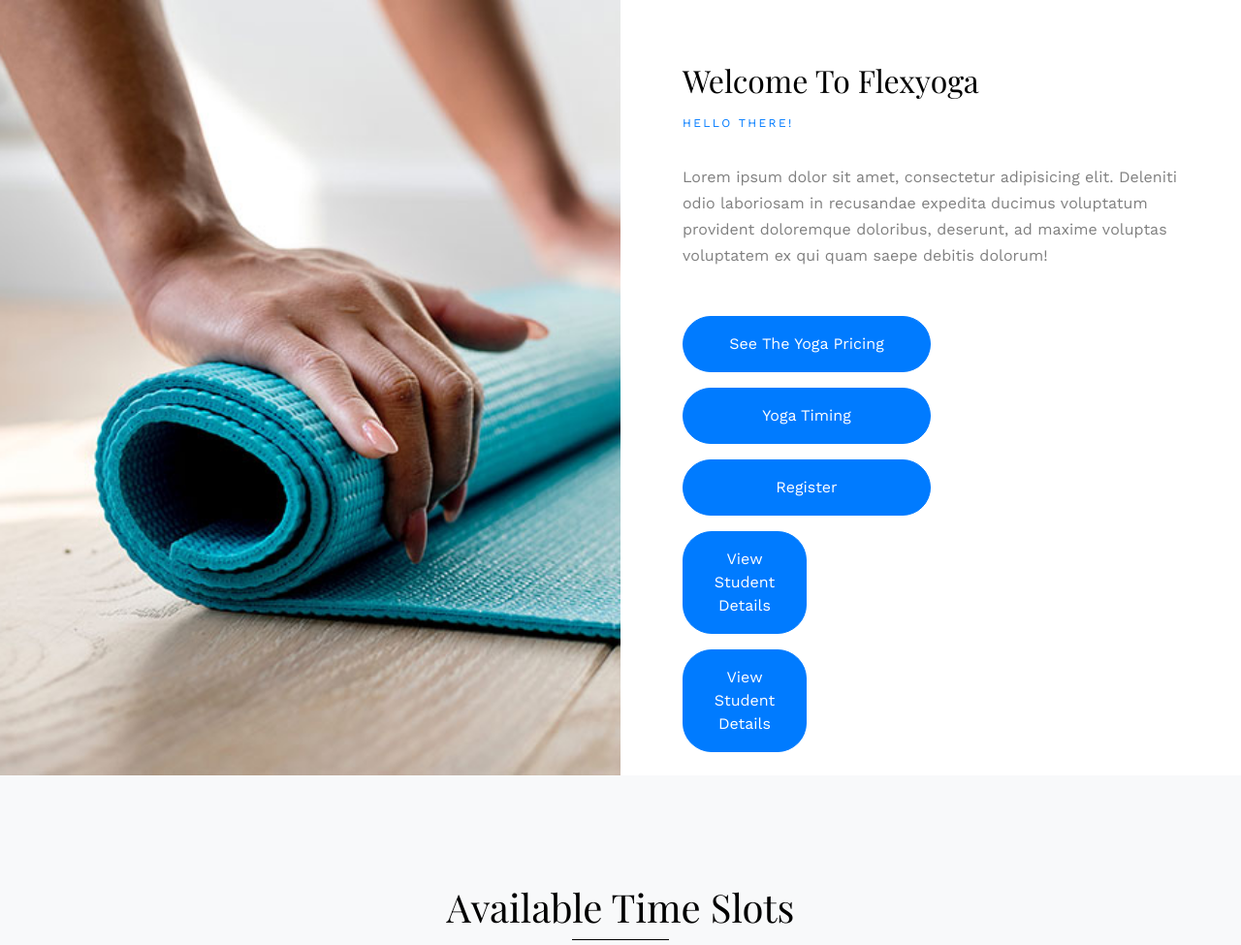
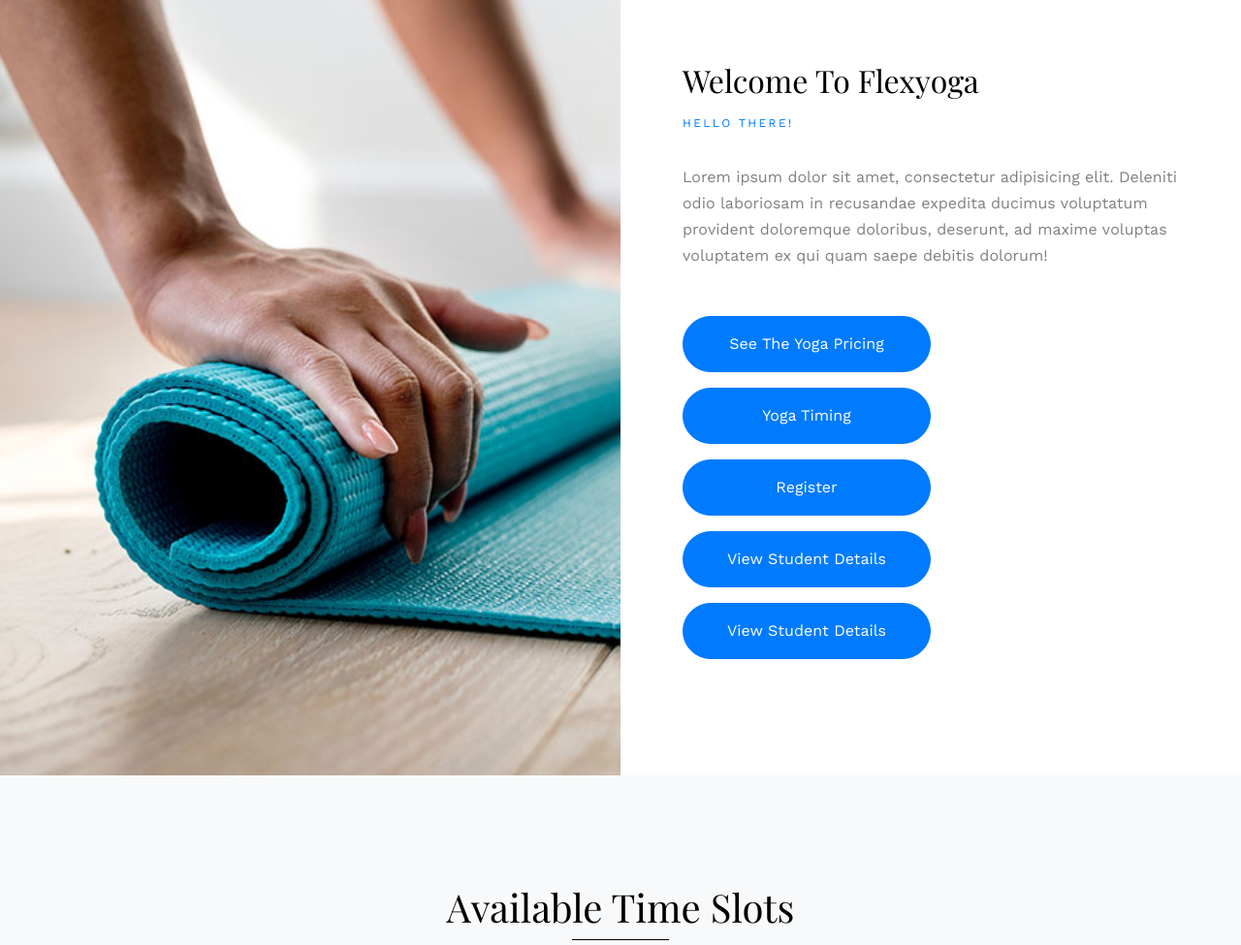
Before and after one commit to Sharatn7/Yoga-Studio-Management-System, a Django app: page / in a window 1280 px wide. Shown: the top 975 px of the page at 97% size. Run offline with Django 4.2, Linux system fonts and the light colour scheme.

Commit message:
Update home.html

```diff
--- a/templates/yoga_app/home.html
+++ b/templates/yoga_app/home.html
@@ -33,9 +33,9 @@
             Pricing</a></p>
         <p><a href="#time" class="btn btn-primary pill px-4 py-3 text-white col-md-6">Yoga Timing</a></p>
         <p><a href="{% url 'register' %}" class="btn btn-primary pill px-4 py-3 text-white col-md-6">Register</a></p>
-        <p><a href="{% url 'search' %}" class="btn btn-primary pill px-4 py-3 text-white col-md-3">View Student
+        <p><a href="{% url 'search' %}" class="btn btn-primary pill px-4 py-3 text-white col-md-6">View Student
             Details</a></p>
-        <p><a href="{% url 'displayall' %}" class="btn btn-primary pill px-4 py-3 text-white col-md-3">View Student
+        <p><a href="{% url 'displayall' %}" class="btn btn-primary pill px-4 py-3 text-white col-md-6">View Student
             Details</a></p>
       </div>
     </div>
```
